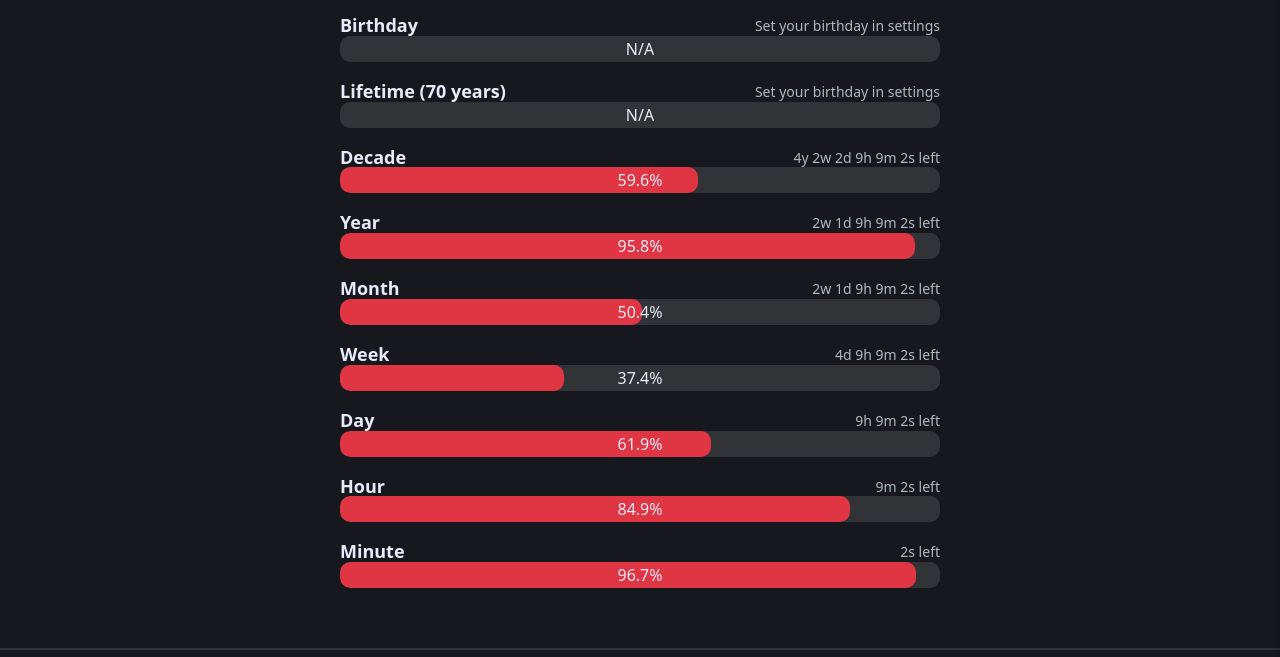
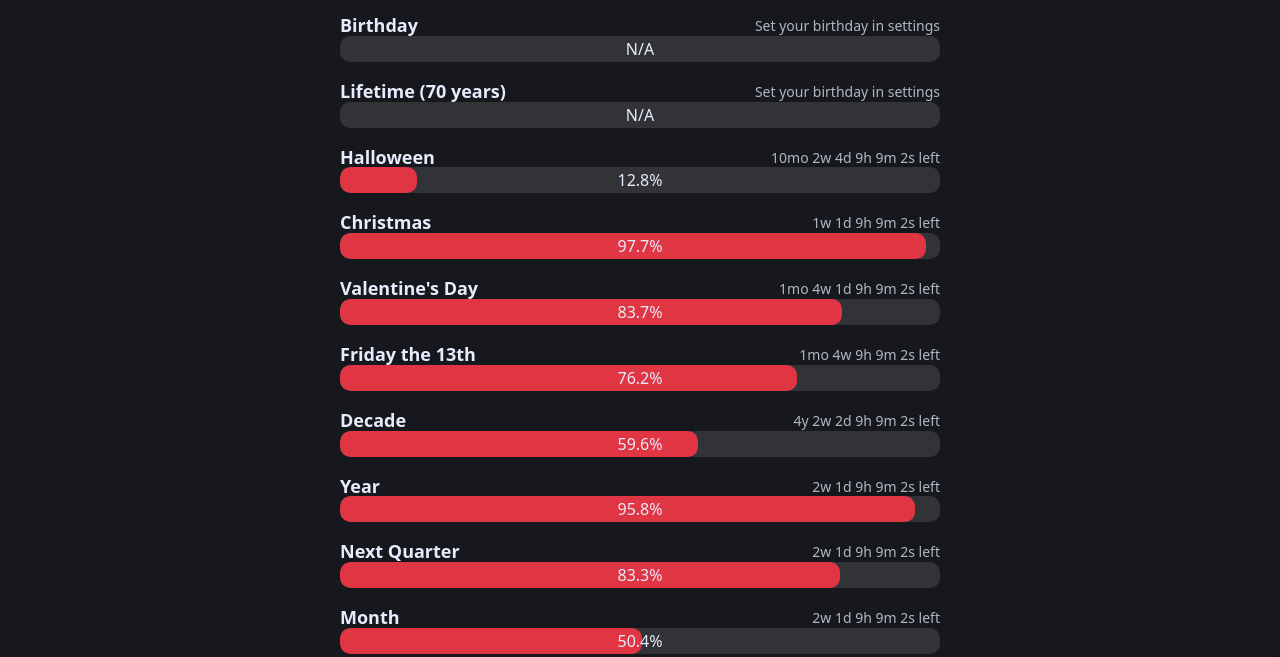
Before and after one commit to Atlas7005/passingQuantified, a plain HTML site: page index.html in a window 1280 px wide. Shown: the part 126-783 px from the top of the page. Drawn offline with Linux system fonts and the light colour scheme.

Commit message:
Add progress bars for Halloween, Christmas, Valentine's Day, and Friday the 13th with corresponding date calculations

```diff
--- a/index.html
+++ b/index.html
@@ -44,6 +44,46 @@
 						<span id="lifetimePercentage">0%</span>
 					</div>
 				</article>
+				<article id="halloween">
+					<div class="details">
+						<h2 class="title">Halloween</h2>
+						<p class="timeLeft">1m 1w 1d 1h 1m 1s left</p>
+					</div>
+					<div class="progressContainer">
+						<div class="progressBar" id="halloweenBar"></div>
+						<span id="halloweenPercentage">0%</span>
+					</div>
+				</article>
+				<article id="christmas">
+					<div class="details">
+						<h2 class="title">Christmas</h2>
+						<p class="timeLeft">1m 1w 1d 1h 1m 1s left</p>
+					</div>
+					<div class="progressContainer">
+						<div class="progressBar" id="christmasBar"></div>
+						<span id="christmasPercentage">0%</span>
+					</div>
+				</article>
+				<article id="valentine">
+					<div class="details">
+						<h2 class="title">Valentine's Day</h2>
+						<p class="timeLeft">1m 1w 1d 1h 1m 1s left</p>
+					</div>
+					<div class="progressContainer">
+						<div class="progressBar" id="valentineBar"></div>
+						<span id="valentinePercentage">0%</span>
+					</div>
+				</article>
+				<article id="fridayThe13th">
+					<div class="details">
+						<h2 class="title">Friday the 13th</h2>
+						<p class="timeLeft">1m 1w 1d 1h 1m 1s left</p>
+					</div>
+					<div class="progressContainer">
+						<div class="progressBar" id="fridayThe13thBar"></div>
+						<span id="fridayThe13thPercentage">0%</span>
+					</div>
+				</article>
 				<article id="decade">
 					<div class="details">
 						<h2 class="title">Decade</h2>
@@ -62,6 +102,16 @@
 					<div class="progressContainer">
 						<div class="progressBar" id="yearBar"></div>
 						<span id="yearPercentage">0%</span>
+					</div>
+				</article>
+				<article id="quarterEnd">
+					<div class="details">
+						<h2 class="title">Next Quarter</h2>
+						<p class="timeLeft">1m 1w 1d 1h 1m 1s left</p>
+					</div>
+					<div class="progressContainer">
+						<div class="progressBar" id="quarterEndBar"></div>
+						<span id="quarterEndPercentage">0%</span>
 					</div>
 				</article>
 				<article id="month">
--- a/js/index.js
+++ b/js/index.js
@@ -66,6 +66,13 @@ function updateTimeProgressBars() {
                 startDate = new Date(now.getFullYear(), now.getMonth(), 1);
                 endDate = new Date(now.getFullYear(), now.getMonth() + 1, 1);
                 break;
+            case "quarterEndBar":
+                const currentMonth = now.getMonth();
+                const currentQuarter = Math.floor(currentMonth / 3) + 1;
+                const quarterEndMonth = currentQuarter * 3;
+                startDate = new Date(now.getFullYear(), quarterEndMonth - 3, 1);
+                endDate = new Date(now.getFullYear(), quarterEndMonth, 1);
+                break;
             case "yearBar":
                 startDate = new Date(now.getFullYear(), 0, 1);
                 endDate = new Date(now.getFullYear() + 1, 0, 1);
@@ -74,6 +81,81 @@ function updateTimeProgressBars() {
                 const decadeStartYear = Math.floor(now.getFullYear() / 10) * 10;
                 startDate = new Date(decadeStartYear, 0, 1);
                 endDate = new Date(decadeStartYear + 10, 0, 1);
+                break;
+            case "halloweenBar":
+                const halloweenThisYear = new Date(now.getFullYear(), 9, 31);
+                if (now < halloweenThisYear) {
+                    startDate = new Date(now.getFullYear() - 1, 9, 31);
+                    endDate = halloweenThisYear;
+                } else {
+                    startDate = halloweenThisYear;
+                    endDate = new Date(now.getFullYear() + 1, 9, 31);
+                }
+                break;
+            case "christmasBar":
+                const currentYear = now.getFullYear();
+                const christmasThisYear = new Date(currentYear, 11, 25);
+                if (now < christmasThisYear) {
+                    startDate = new Date(currentYear - 1, 11, 25);
+                    endDate = christmasThisYear;
+                } else {
+                    startDate = christmasThisYear;
+                    endDate = new Date(currentYear + 1, 11, 25);
+                }
+                break;
+            case "valentineBar":
+                const valentineThisYear = new Date(now.getFullYear(), 1, 14);
+                if (now < valentineThisYear) {
+                    startDate = new Date(now.getFullYear() - 1, 1, 14);
+                    endDate = valentineThisYear;
+                } else {
+                    startDate = valentineThisYear;
+                    endDate = new Date(now.getFullYear() + 1, 1, 14);
+                }
+                break;
+            case "fridayThe13thBar":
+                // Find next Friday the 13th
+                const findNextFridayThe13th = (fromDate) => {
+                    let year = fromDate.getFullYear();
+                    let month = fromDate.getMonth();
+
+                    // Check up to 24 months ahead (at least one Friday 13th must exist)
+                    for (let i = 0; i < 24; i++) {
+                        const testDate = new Date(year, month, 13);
+                        if (testDate > fromDate && testDate.getDay() === 5) { // 5 = Friday
+                            return testDate;
+                        }
+                        month++;
+                        if (month > 11) {
+                            month = 0;
+                            year++;
+                        }
+                    }
+                    return null;
+                };
+
+                // Find previous Friday the 13th
+                const findPrevFridayThe13th = (fromDate) => {
+                    let year = fromDate.getFullYear();
+                    let month = fromDate.getMonth();
+
+                    // Check up to 24 months back
+                    for (let i = 0; i < 24; i++) {
+                        const testDate = new Date(year, month, 13);
+                        if (testDate < fromDate && testDate.getDay() === 5) {
+                            return testDate;
+                        }
+                        month--;
+                        if (month < 0) {
+                            month = 11;
+                            year--;
+                        }
+                    }
+                    return null;
+                };
+
+                endDate = findNextFridayThe13th(now);
+                startDate = findPrevFridayThe13th(now) || findPrevFridayThe13th(endDate);
                 break;
             case "lifetimeBar":
                 if (birthday) {
```
